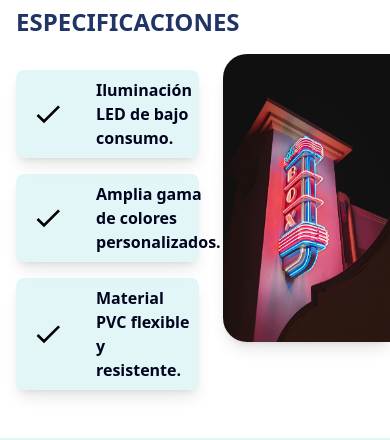
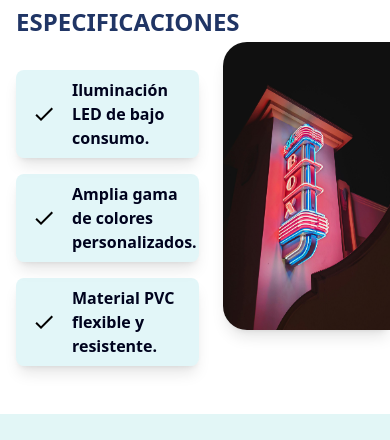
Before and after one commit to YUNTAS-PUBLICIDAD/Yuntas-Frontend-2025, a Next.js app: page /productos/1 in a window 390 px wide. Shown: the part 886-1326 px from the top of the page. Built offline with nearby package versions, Linux system fonts and the light colour scheme.

Commit message:
Se añade estilos para lograr componentes responsivos

```diff
--- a/src/components/molecules/HeroPage.tsx
+++ b/src/components/molecules/HeroPage.tsx
@@ -20,7 +20,7 @@ const HeroPage = ({ url, text, position="medio" }: HeroPageProps) => {
   return (
     <section
       className={`relative w-full h-screen flex items-center ${posicionesText[position]}
-      overflow-hidden pt-24 bg-cover bg-center bg-no-repeat
+      overflow-hidden pt-24 bg-cover bg-center bg-no-repeat  px-8 md:px-0 text-center
        md:h-screen h-[80vh] md:pt-24 `}
       style={{ backgroundImage: `url(${bg})` }}
     >
--- a/src/components/molecules/InfoCard.tsx
+++ b/src/components/molecules/InfoCard.tsx
@@ -10,11 +10,11 @@ interface InfoCardProps {
 
 const InfoCard: React.FC<InfoCardProps> = ({ text, className = "" }) => (
   <div
-    className={`flex items-center gap-6 rounded-lg p-4 w-full max-w-2xl  border-[#6DD0DB/20] shadow-lg ${className} min-h-[80px]`}
+    className={`flex items-center gap-2 md:gap-6 rounded-lg p-1 md:p-4 w-full max-w-2xl  border-[#6DD0DB/20] shadow-lg ${className} min-h-[80px]`}
     style={{ background: "#6DD0DB33" }}
   >
     <Icon size="lg" bgColor="" className="">
-      <MdCheck className="text-4xl font-bold" />
+      <MdCheck className="text-2xl md:text-4xl font-bold" />
     </Icon>
     <Text color="text-[#00031E]" variant="body" className="text-4xl font-bold break-words whitespace-pre-line">{text}</Text>
   </div>
```
